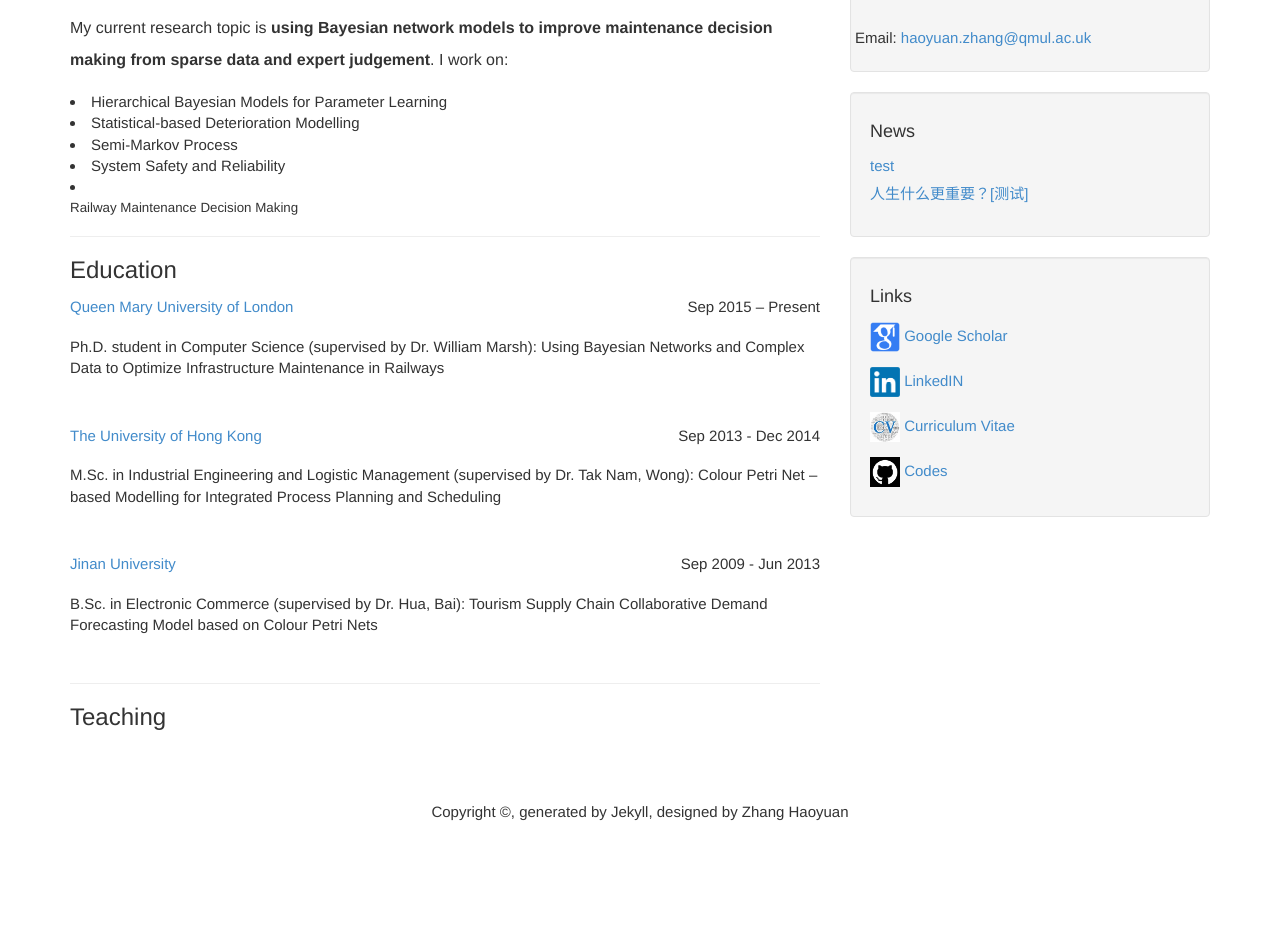
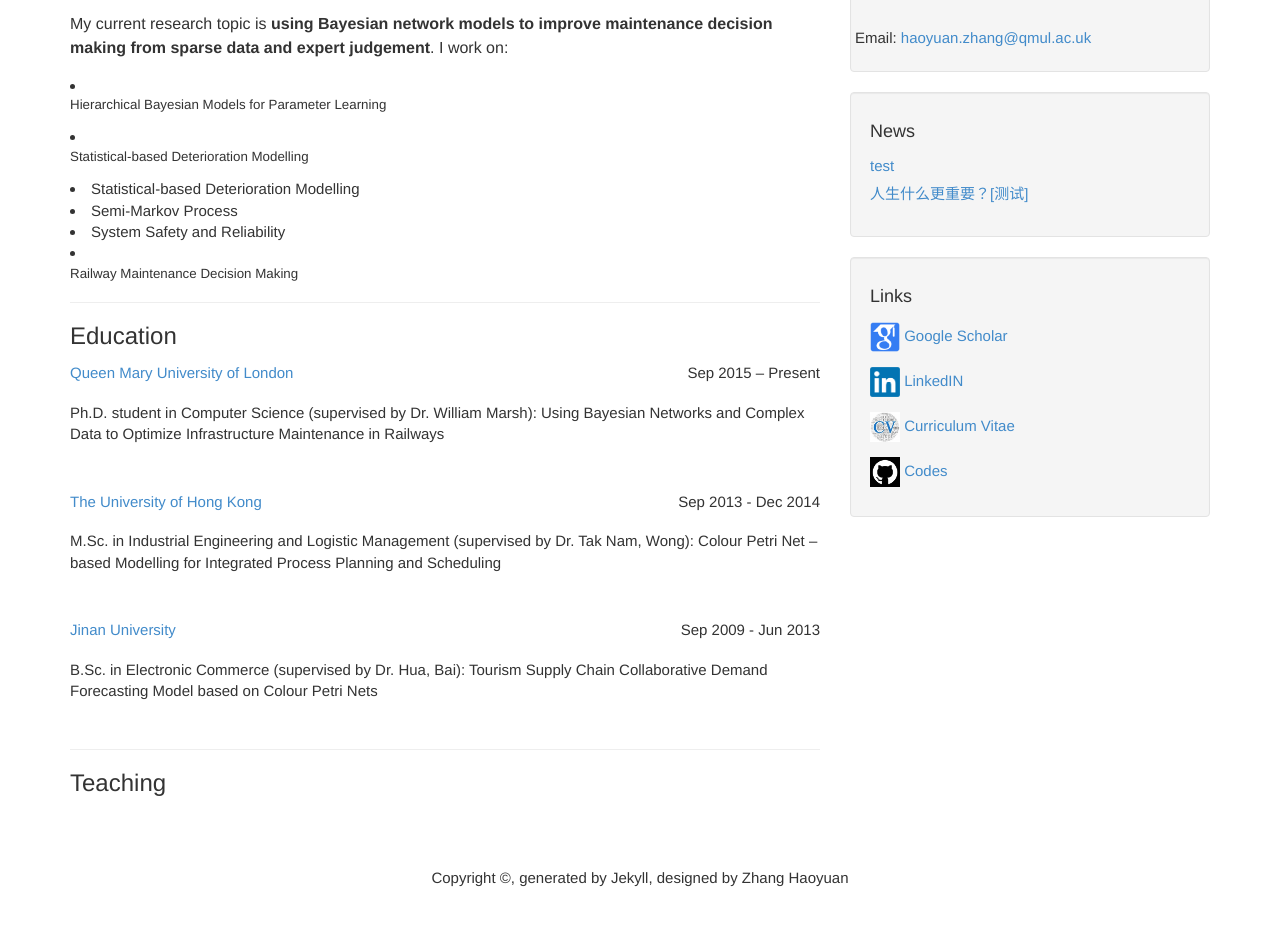
Before and after one commit to july0905/haoyuanzhang1990.github.io, a Jekyll site: the page built from index.html, in a window 1280 px wide and 1222 px high, cut to the strip 284-1210 px from the top of the window. Built offline with Jekyll 4.4.1, drawn with Linux system fonts in a browser that asks for light colours; the list of posts is cut into pages by our own code.

Commit message:
Update index.html

```diff
--- a/index.html
+++ b/index.html
@@ -12,16 +12,15 @@
 
 <hr>
 <h3>Research Interests</h3>
-<p style="line-height:2.0">
+<p style="line-height:1.5">
     <span style="font-size:12pt">My current research topic is <b>using Bayesian network models to improve maintenance decision making from sparse data and expert judgement</b>. I work on:
 <br/>
 </p>
 
+<li><p style="line-height:1.0"> <span style="font-size:10pt">    Hierarchical Bayesian Models for Parameter Learning </p></li>
 
-
-<li>
-Hierarchical Bayesian Models for Parameter Learning
-</li>
+<li><p style="line-height:1.0"> <span style="font-size:10pt">    Statistical-based Deterioration Modelling
+ </p></li>
 
 
 <li>
```
